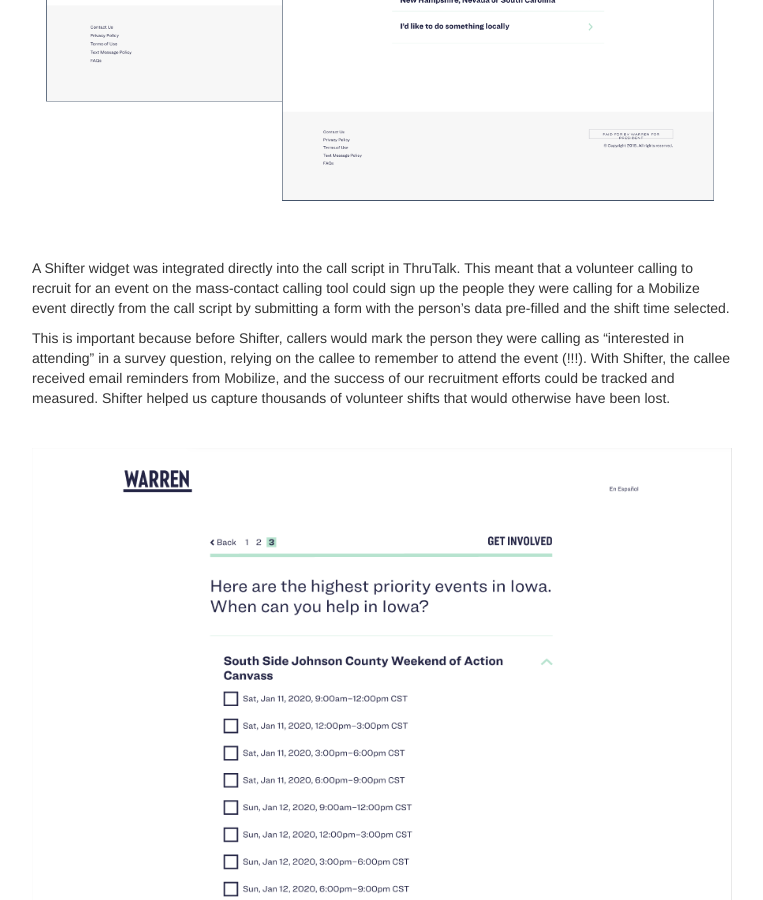
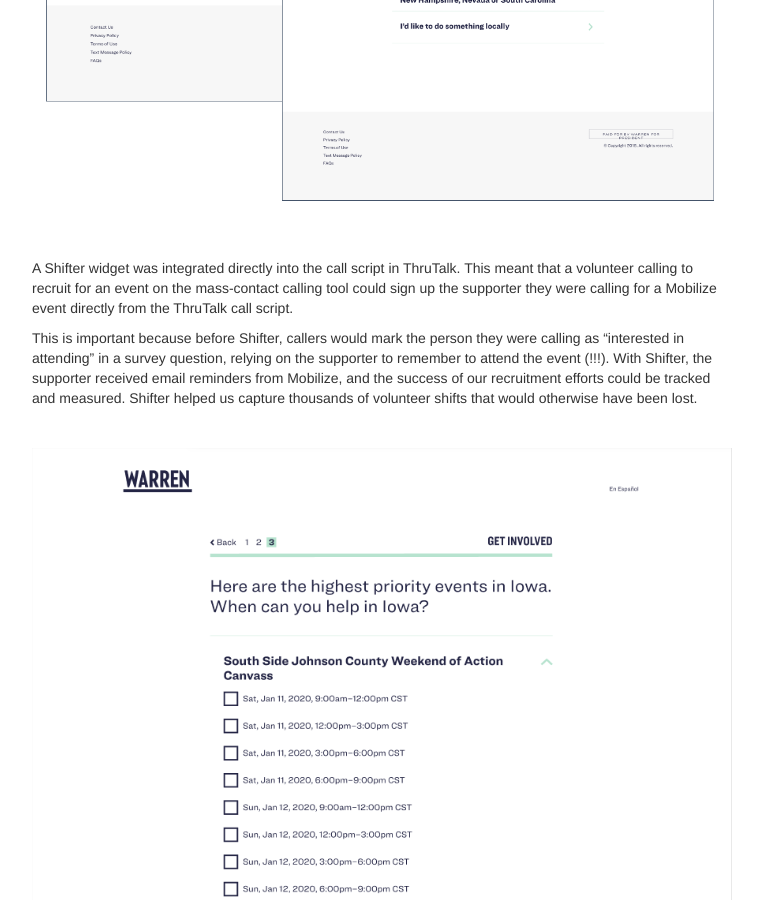
Before and after one commit to vyedin/vyedin.github.io, a Jekyll site: the page built from pages/campaigns.md, in a window 1280 px wide and 900 px high, scrolled down 2318 px. Shown: the whole window, without its empty margins (258-1021 px from the left). Built offline with Jekyll 4.4.1, drawn with Linux system fonts in a browser that asks for light colours; comment, search, counter and statistics services are not loaded.

Commit message:
Update campaigns.md

```diff
--- a/pages/campaigns.md
+++ b/pages/campaigns.md
@@ -55,9 +55,9 @@ Shifter powered in-app event signups on Switchboard (above), as well as on our w
 
 <br/>
 
-A Shifter widget was integrated directly into the call script in ThruTalk. This meant that a volunteer calling to recruit for an event on the mass-contact calling tool could sign up the people they were calling for a Mobilize event directly from the call script by submitting a form with the person's data pre-filled and the shift time selected.
+A Shifter widget was integrated directly into the call script in ThruTalk. This meant that a volunteer calling to recruit for an event on the mass-contact calling tool could sign up the supporter they were calling for a Mobilize event directly from the ThruTalk call script.
 
-This is important because before Shifter, callers would mark the person they were calling as "interested in attending" in a survey question, relying on the callee to remember to attend the event (!!!). With Shifter, the callee received email reminders from Mobilize, and the success of our recruitment efforts could be tracked and measured. Shifter helped us capture thousands of volunteer shifts that would otherwise have been lost.
+This is important because before Shifter, callers would mark the person they were calling as "interested in attending" in a survey question, relying on the supporter to remember to attend the event (!!!). With Shifter, the supporter received email reminders from Mobilize, and the success of our recruitment efforts could be tracked and measured. Shifter helped us capture thousands of volunteer shifts that would otherwise have been lost.
 
 <br/>
 
```
